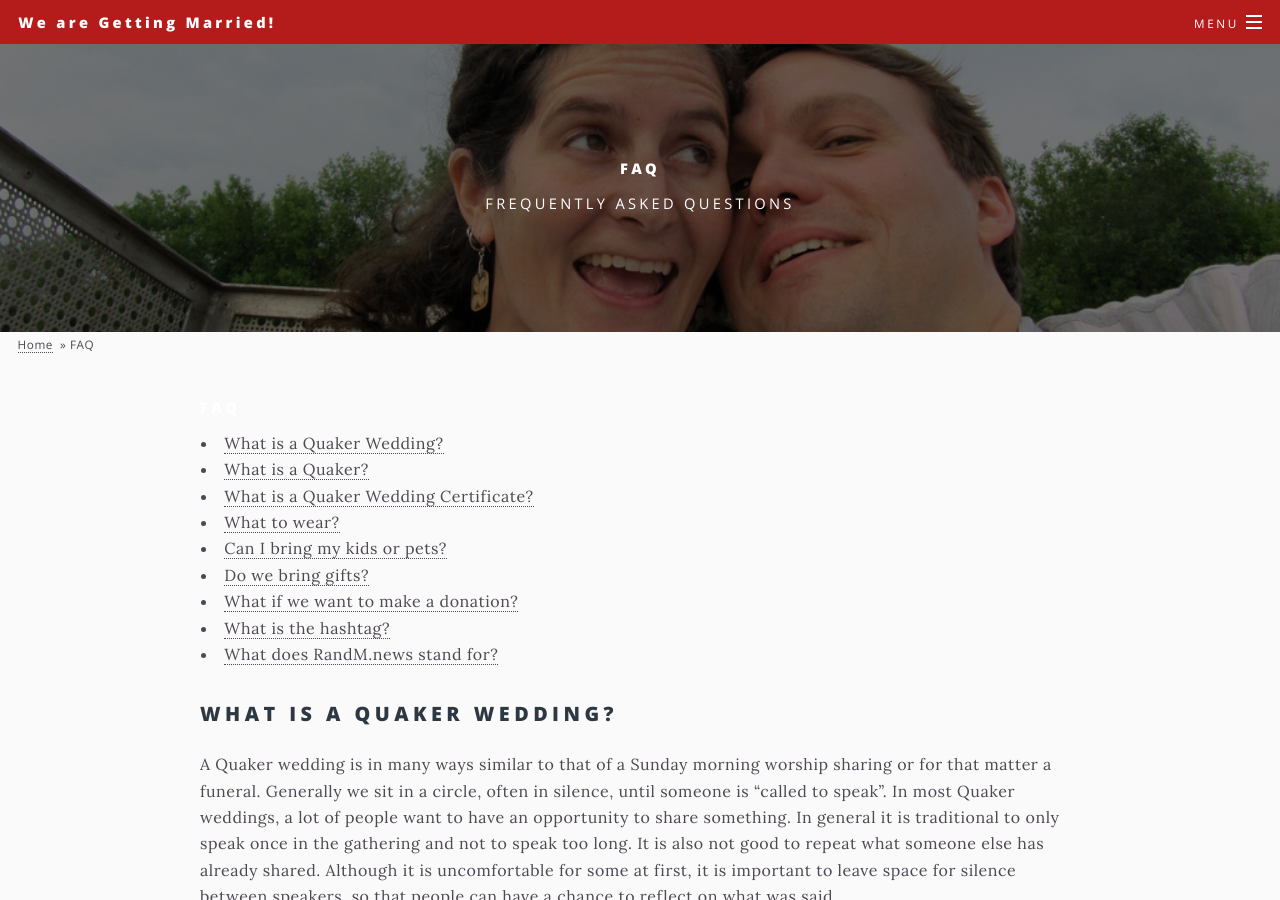
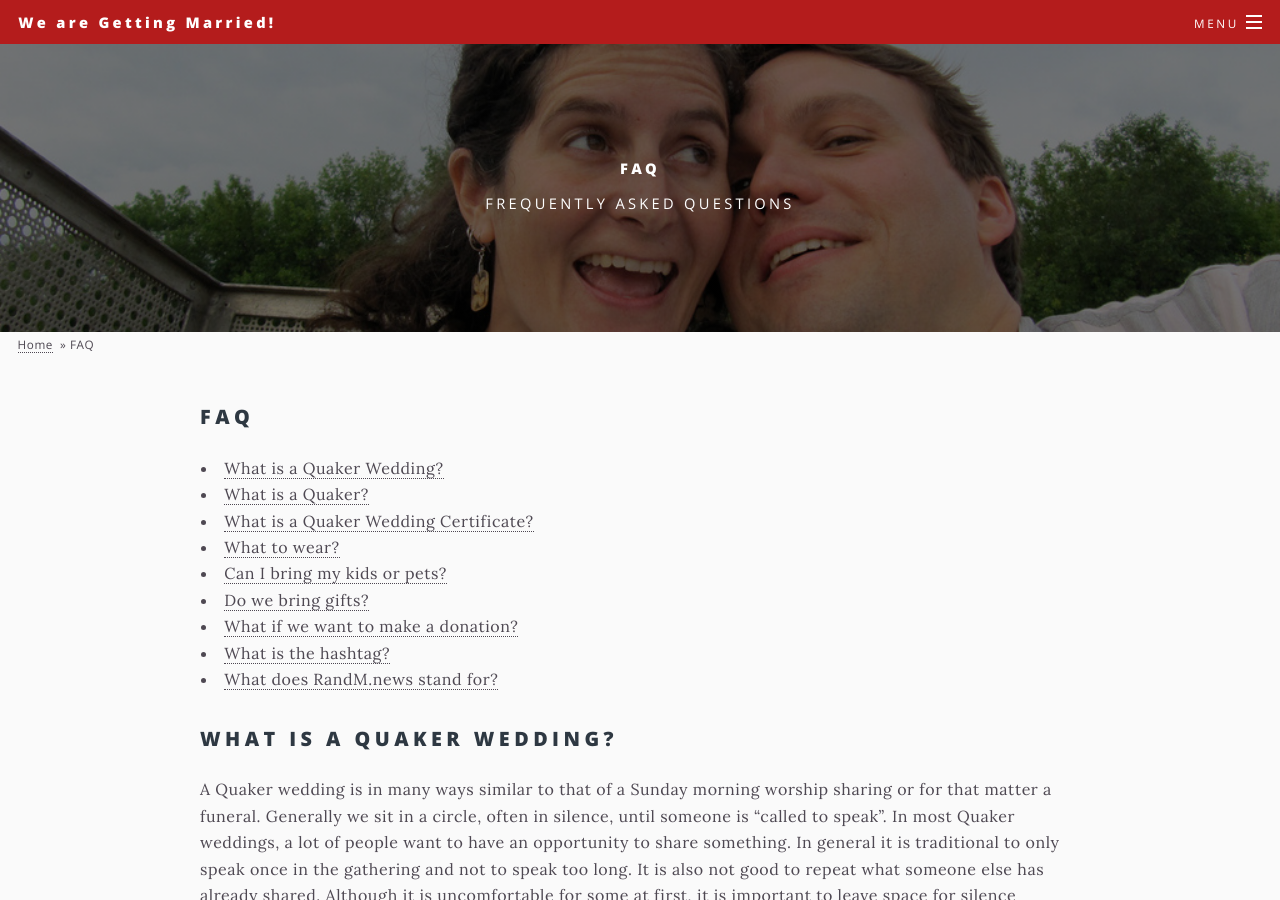
Before and after one commit to mgifford/gifsack-or-wolford, a Jekyll site: the page built from _pages/faq.md, in a window 1280 px wide and 900 px high. Built offline with Jekyll 4.4.1, drawn with Linux system fonts in a browser that asks for light colours.

Commit message:
making FAQ visible

```diff
--- a/_pages/faq.md
+++ b/_pages/faq.md
@@ -10,7 +10,7 @@ layout: page
 ---
 
 
-# FAQ
+## FAQ
 
 - [What is a Quaker Wedding?](#what-is-a-quaker-wedding)
 - [What is a Quaker?](#what-is-a-quaker)
```
